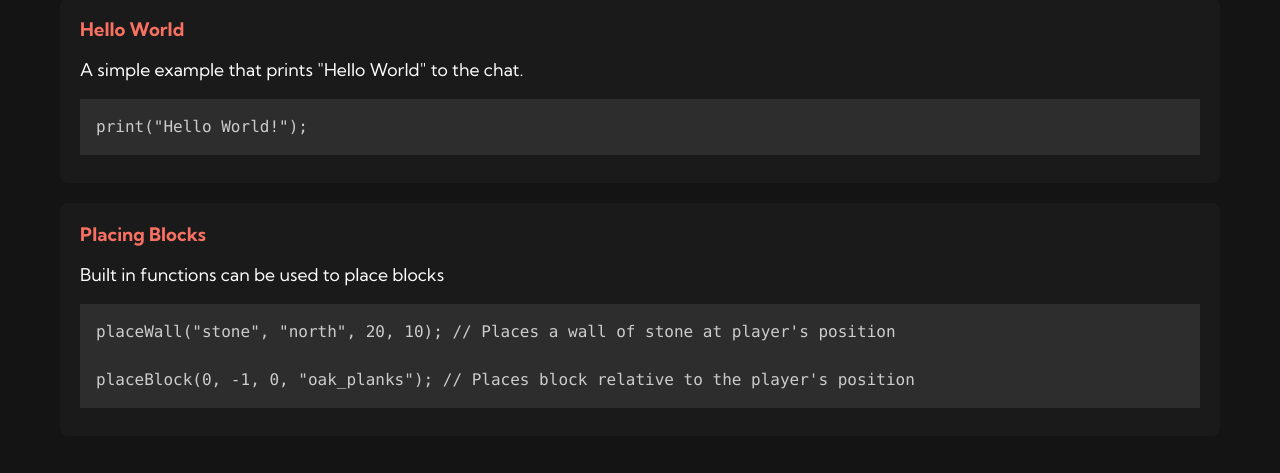
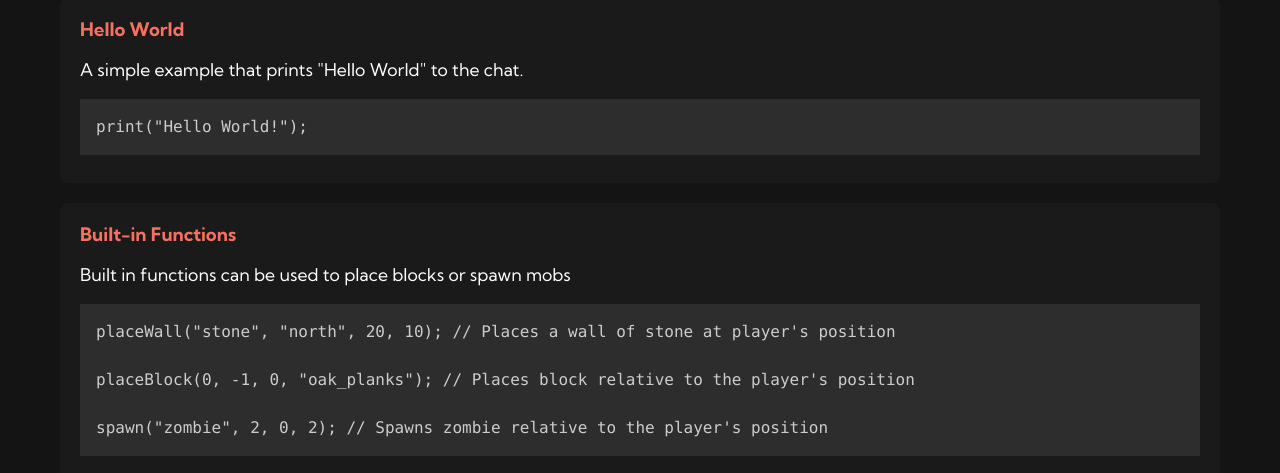
Before and after one commit to christophercastrence/MCSLang_Web, a plain HTML site: page examples.html in a window 1280 px wide. Shown: the part 182-655 px from the top of the page. Drawn offline with nearby package versions, Linux system fonts and the light colour scheme.

Commit message:
Update examples.html

```diff
--- a/examples.html
+++ b/examples.html
@@ -80,11 +80,13 @@
                 </div>
 
                 <div class="code-example">
-                    <h3>Placing Blocks</h3>
-                    <p class="code-description">Built in functions can be used to place blocks</p>
+                    <h3>Built-in Functions</h3>
+                    <p class="code-description">Built in functions can be used to place blocks or spawn mobs</p>
                     <pre><code class="language-mcsl">placeWall("stone", "north", 20, 10); // Places a wall of stone at player's position
 
 placeBlock(0, -1, 0, "oak_planks"); // Places block relative to the player's position
+
+spawn("zombie", 2, 0, 2); // Spawns zombie relative to the player's position
 </code></pre>
                 </div>
             </div>
```
